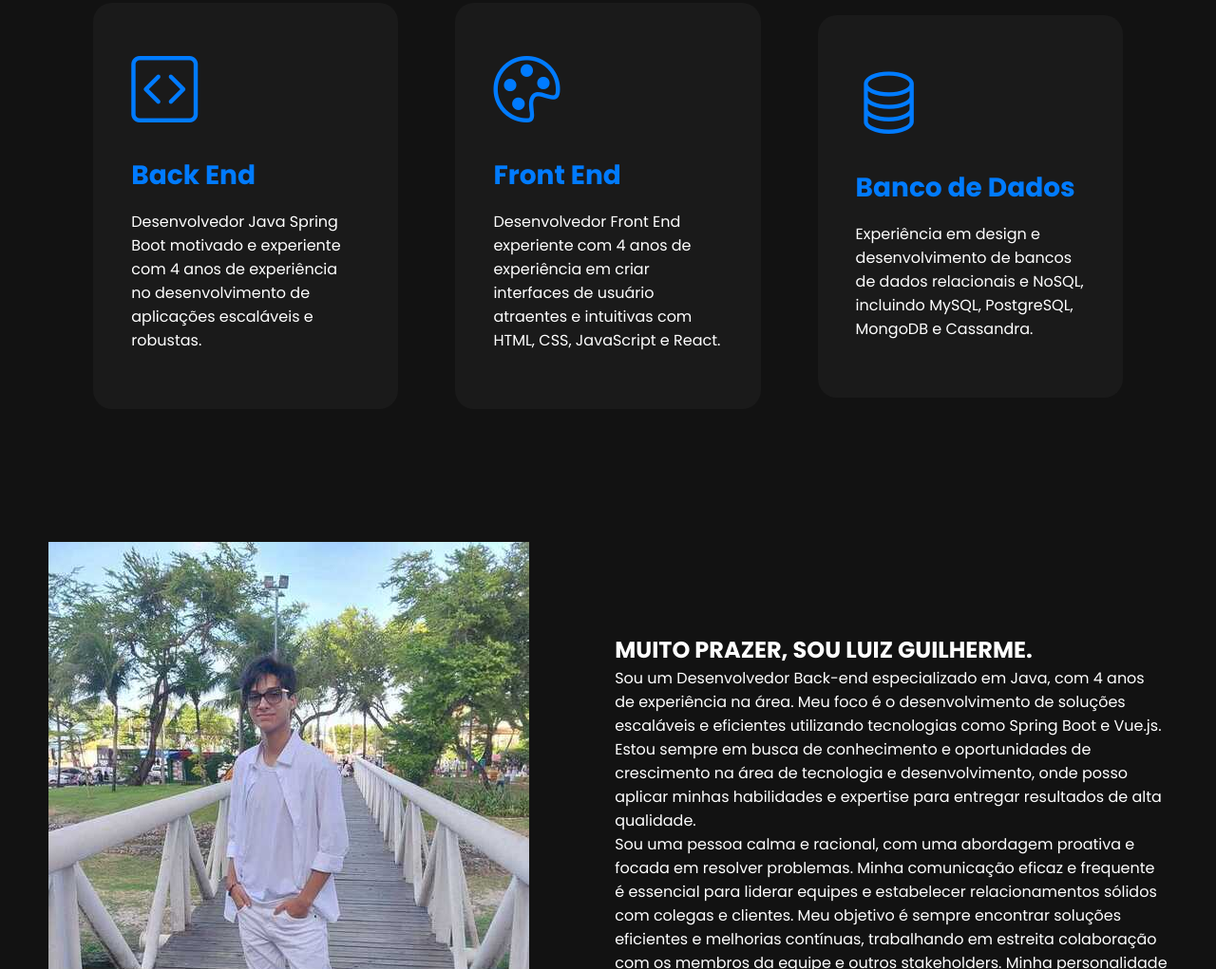
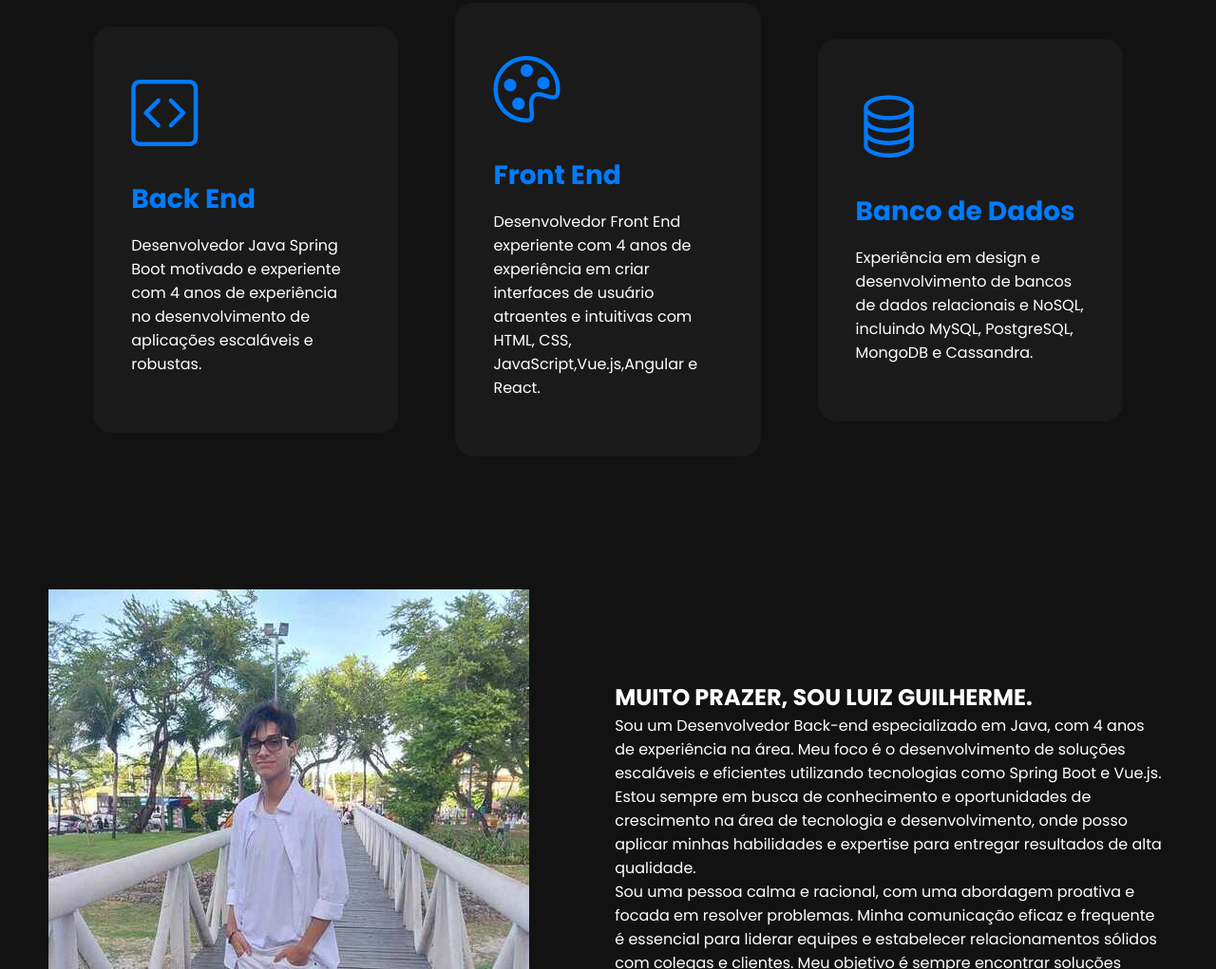
Before and after one commit to LuizGuilhes123/Porfolio, a website: page index.html in a window 1280 px wide. Shown: the part 1077-2098 px from the top of the page at 95% size. Drawn offline with nearby package versions, Linux system fonts and the light colour scheme.

Commit message:
fix: foi ajustado a aba de especialidades no style

```diff
--- a/index.html
+++ b/index.html
@@ -75,7 +75,7 @@
                     <div class="especialidades-box">
                         <i class="bi bi-palette"></i>
                         <h3>Front End</h3>
-                        <p>Desenvolvedor Front End experiente com 4 anos de experiência em criar interfaces de usuário atraentes e intuitivas com HTML, CSS, JavaScript e React.</p>
+                        <p>Desenvolvedor Front End experiente com 4 anos de experiência em criar interfaces de usuário atraentes e intuitivas com HTML, CSS, JavaScript,Vue.js,Angular e React.</p>
                     </div>
 
                     <div class="especialidades-box">
```
